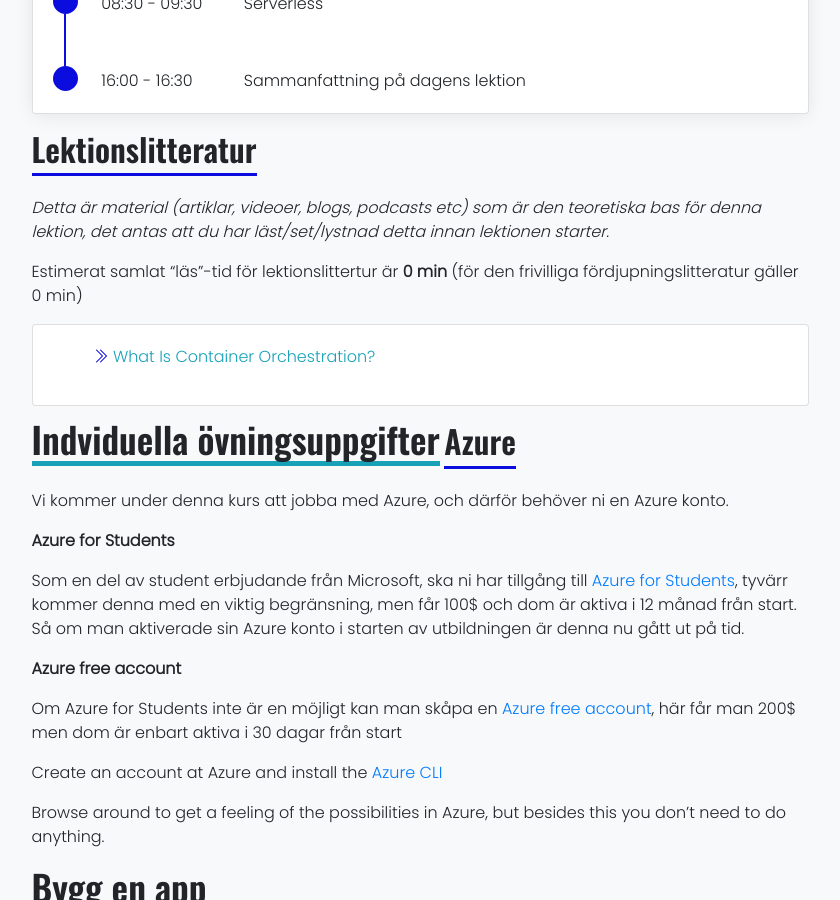
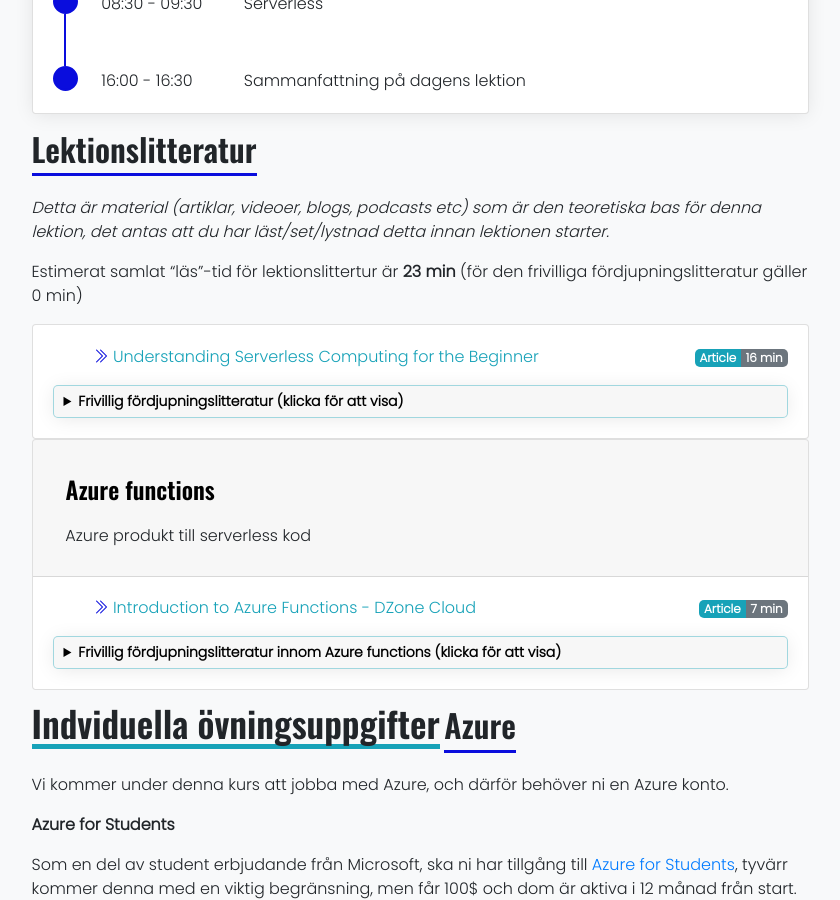
Before and after one commit to PGBSNH20/PGBSNH20-molnapplikationer, a Jekyll site: the page built from lectures/04-serverless.md, in a window 1280 px wide and 900 px high, scrolled down 598 px. Shown: the whole window, without its empty margins (220-1060 px from the left). Built offline with Jekyll 4.4.1, drawn with Linux system fonts in a browser that asks for light colours; nearby versions of some CDN libraries.

Commit message:
Fixes literature data

```diff
--- a/lectures/04-serverless.md
+++ b/lectures/04-serverless.md
@@ -15,11 +15,10 @@ Termen serverless gör det extremt enkelt att börja att använda sig av molnet,
 ## Lektionslitteratur
 *Detta är material (artiklar, videoer, blogs, podcasts etc) som är den teoretiska bas för denna lektion, det antas att du har läst/set/lystnad detta innan lektionen starter.*
 
-Estimerat samlat "läs"-tid för lektionslittertur är **{{site.data.lecture_orkestrering.contentTimeTotal.literatureTime}} min** (för den frivilliga fördjupningslitteratur gäller {{site.data.lecture_orkestrering.contentTimeTotal.optionalLiteratureTime}} min)
+Estimerat samlat "läs"-tid för lektionslittertur är **{{site.data.lecture_severless_applikationer.contentTimeTotal.literatureTime}} min** (för den frivilliga fördjupningslitteratur gäller {{site.data.lecture_orkestrering.contentTimeTotal.optionalLiteratureTime}} min)
 
-{% include lecturenontopics.html lectureData="lecture_orkestrering" %}
-{% include lecturetopics.html lectureData="lecture_orkestrering" %}
-
+{% include lecturenontopics.html lectureData="lecture_severless_applikationer" %}
+{% include lecturetopics.html lectureData="lecture_severless_applikationer" %}
 
 
 # Indviduella övningsuppgifter
```
Also changed, not shown: assignments.md (+2 -2 lines).
